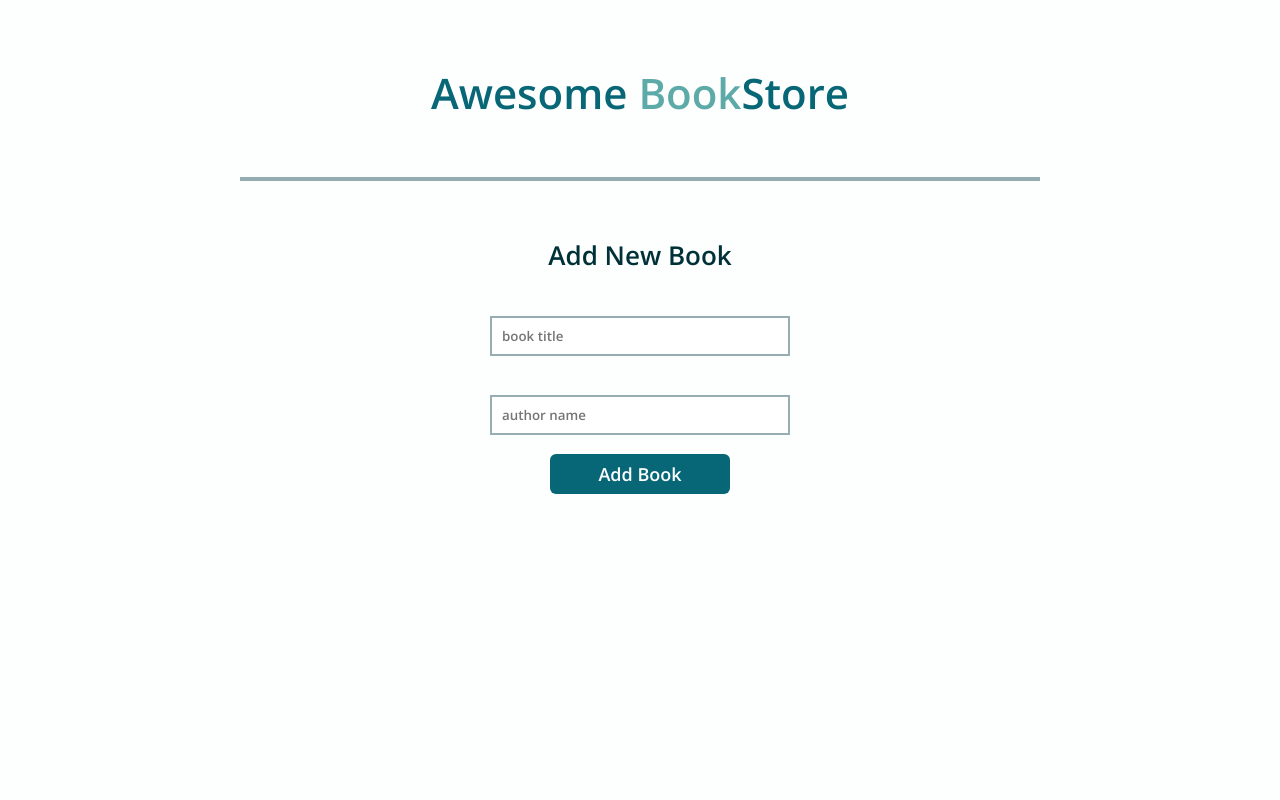
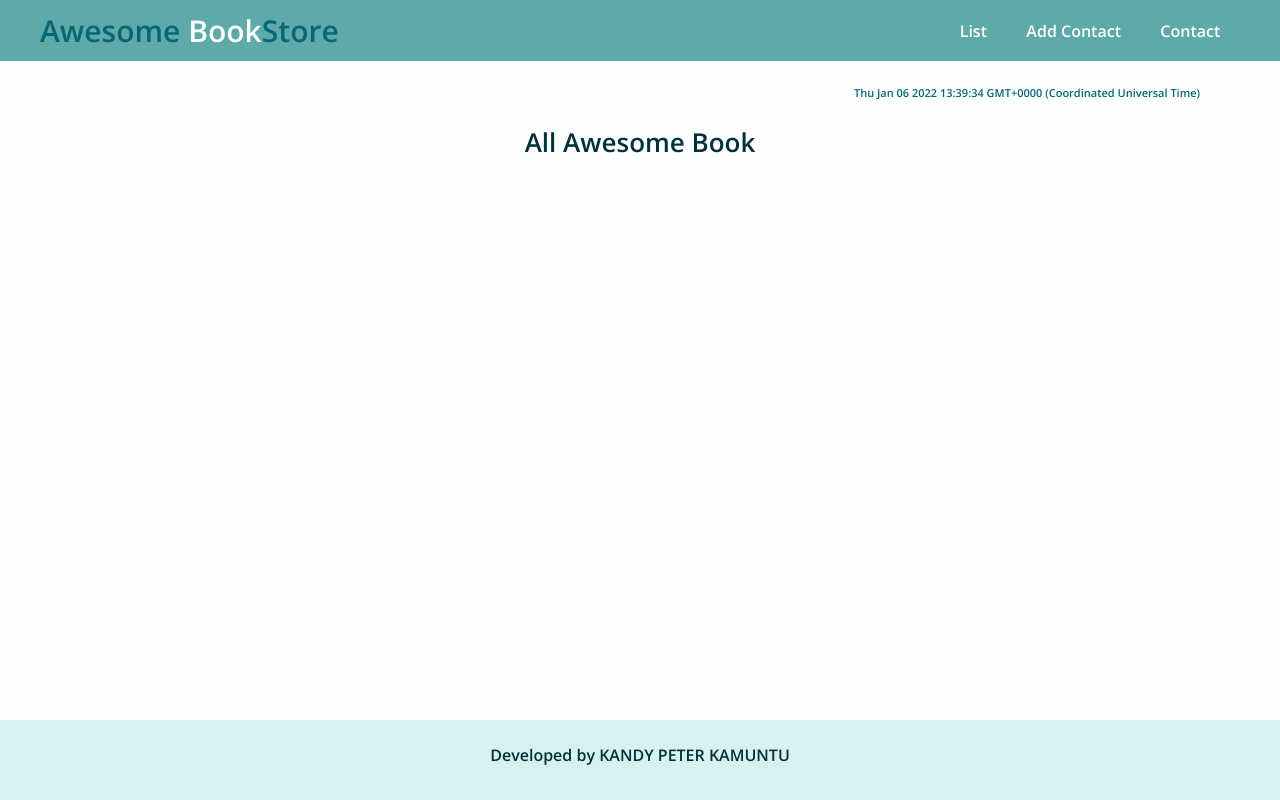
Before and after one commit to Kandy-Peter/Awesome-Book, a website: page index.html in a window 1280 px wide. Drawn offline with nearby package versions, Linux system fonts and the light colour scheme.

Commit message:
Create the website template

```diff
--- a/index.html
+++ b/index.html
@@ -8,18 +8,46 @@
     <link rel="stylesheet" href="style.css">
 </head>
 <body>
-    <h1>Awesome <span>Book</span>Store</h1>
-    <div class="displayBook">
+    <header>
+        <h1>Awesome <span>Book</span>Store</h1>
+        <nav>
+            <ul>
+                <li class="contact-list">List</li>
+                <li class="add-contact">Add Contact</li>
+                <li class="contact-me">Contact</li>
+            </ul>
+        </nav>
+    </header>
+
+    <span class="date"></span>
+
+    <h2>All Awesome Book</h2>
+
+    <div class="displayBook home window">
 
     </div>
 
-    <h2>Add New Book</h2>
-    <form>
+    <form class="contact-form window">
         <input type="text" name="name" id="title" placeholder="book title">
         <input type="text" name="author" id="author" placeholder="author name">
         <button id="button">Add Book</button>
     </form>
+    <section class="abt-me window">
+        <p>For any question or just want to contact me &#128522;<br>
+        You can reach out to me: </p>
+
+        <ul>
+            <li>My mail: <a href="mailto:kandypeter03@gmail.com">kandypeter03@gmail.com</a></li>
+            <li>My number: <a href="tel:+250789944856">+250789944856</a></li>
+            <li>My Linkedin: <a href="https://www.linkedin.com/in/kandi-peter-a49590212/">Kandi-Peter</a></li>
+        </ul>
+    </section>
+
+    <footer>
+       Developed by <a href="https://github.com/Kandy-Peter"> Kandy Peter Kamuntu</a>
+    </footer>
 
     <script src="./index.js"></script>
+    <script src="./nav.js"></script>
 </body>
 </html>
--- /dev/null
+++ b/nav.js
@@ -0,0 +1,31 @@
+const navLink = document.querySelectorAll('nav li');
+const windows = document.querySelectorAll('.window');
+const home = document.querySelector('.home');
+const displayWindow = () => {
+  windows.forEach((window) => window.classList.remove('active'));
+}
+
+navLink.forEach((link) => {
+  link.addEventListener('click', () => {
+    if (link.classList.contains('add-contact')) {
+      displayWindow(link)
+      const newContact = document.querySelector('.contact-form')
+      home.style.display = 'none';
+      newContact.classList.add('active');
+      document.querySelector('h2').textContent = 'Add new Contact';
+    } else if (link.classList.contains('contact-me')) {
+      displayWindow(link)
+      const aboutMe = document.querySelector('.abt-me')
+      home.style.display = 'none';
+      aboutMe.classList.add('active');
+      document.querySelector('h2').textContent = 'Contact me';
+    } else {
+      displayWindow(link)
+      home.style.display = 'block';
+      document.querySelector('h2').textContent = 'All Awesome Book';
+    }
+  })
+})
+
+const date = new Date();
+document.querySelector('.date').textContent = date;
--- a/style.css
+++ b/style.css
@@ -6,6 +6,7 @@
   box-sizing: border-box;
   list-style-type: none;
   font-family: 'Open Sans', sans-serif;
+  text-decoration: none;
 }
 
 :root {
@@ -19,27 +20,83 @@
 body {
   display: flex;
   flex-direction: column;
-  justify-content: center;
+  background: var(--first-color);
+  height: 100%;
+}
+
+header {
+  width: 100%;
+  background-color: var(--third-color);
+  display: flex;
+  justify-content: space-between;
   align-items: center;
-  padding: 4rem 0;
-  background: var(--first-color);
+  padding: 10px 40px;
+}
+
+footer {
+  color: #003138;
+  background-color: var(--second-color);
+  height: 80px;
+  text-align: center;
+  padding-top: 1.5rem;
+  margin-top: 3rem;
+  bottom: 0;
+  left: 0;
+  width: 100%;
+  position: absolute;
+}
+
+footer a {
+  color: #003138;
+  text-transform: uppercase;
+}
+
+nav ul {
+  display: flex;
+  align-items: center;
+  justify-content: space-around;
+  width: 300px;
+  color: var(--first-color);
+}
+
+nav li {
+  cursor: pointer;
 }
 
 h1 {
-  font-size: 42px;
+  font-size: 30px;
   text-align: center;
   font-weight: 900;
   color: var(--last-color);
 }
 
 h1 span {
-  color: var(--third-color);
+  color: var(--first-color);
 }
 
-.displayBook {
+.date {
+  width: 100%;
+  font-size: 11px;
+  text-align: right;
+  padding: 1.5rem 5rem;
+  color: var(--last-color);
+}
+
+.abt-me,
+.contact-form,
+.home {
+  margin: 0 auto;
+  display: none;
+}
+
+.active {
+  display: flex;
+}
+
+.home {
   width: 800px;
-  margin: 3.5rem auto;
-  border: 2px solid #6c8d92b6;
+  flex: 1;
+  display: block;
 }
 
 .bookItem {
@@ -69,6 +126,11 @@ h1 span {
   text-align: start;
 }
 
+section li {
+  list-style-type: square;
+  color: #003138;
+}
+
 .book-content li {
   width: 50%;
   color: #003138;
@@ -90,6 +152,7 @@ h2 {
   text-align: center;
   font-size: 26px;
   padding-bottom: 1.5rem;
+  margin-bottom: 2rem;
 }
 
 form {
@@ -101,8 +164,8 @@ form {
 
 input {
   margin: 1.2rem;
-  width: 300px;
-  height: 40px;
+  width: 400px;
+  height: 50px;
   padding: 10px;
   border: 2px solid #6c8d92b6;
   outline: none;
@@ -110,10 +173,29 @@ input {
 
 #button {
   width: 180px;
-  height: 40px;
+  height: 50px;
   border: none;
   color: var(--first-color);
   background-color: var(--last-color);
   font-size: 18px;
-  border-radius: 6px;
+  margin-top: 1rem;
+  border-radius: 3px;
 }
+
+section {
+  margin: 0 auto;
+  padding: 30px;
+  flex-direction: column;
+  justify-content: space-between;
+}
+
+section ul {
+  margin-left: 3rem;
+  margin-top: 2rem;
+}
+
+section p,
+section a {
+  color: #003138;
+  font-size: 18px;
+}
```
Also changed, not shown: README.md, img/screenshoot.png (added).
